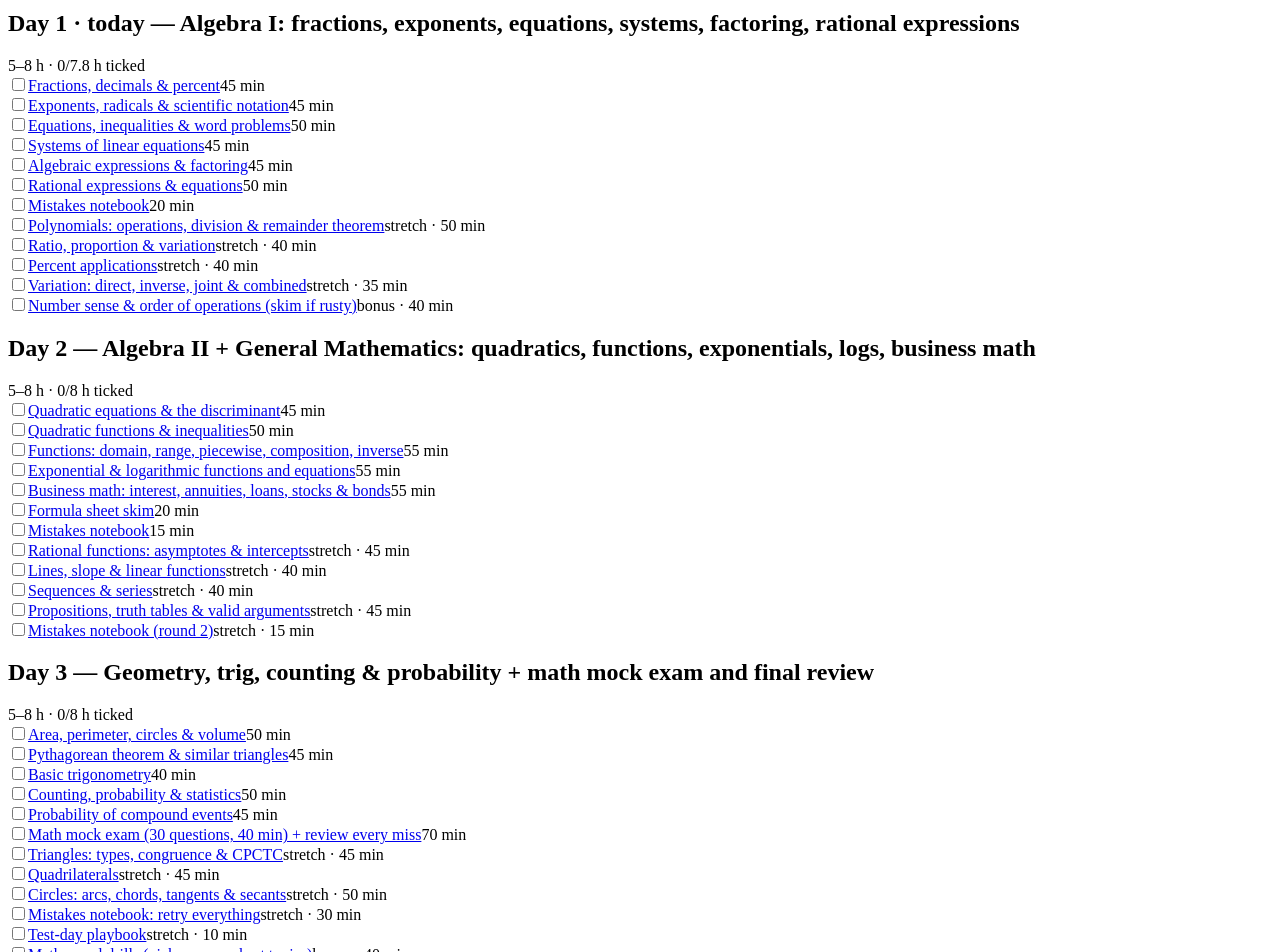
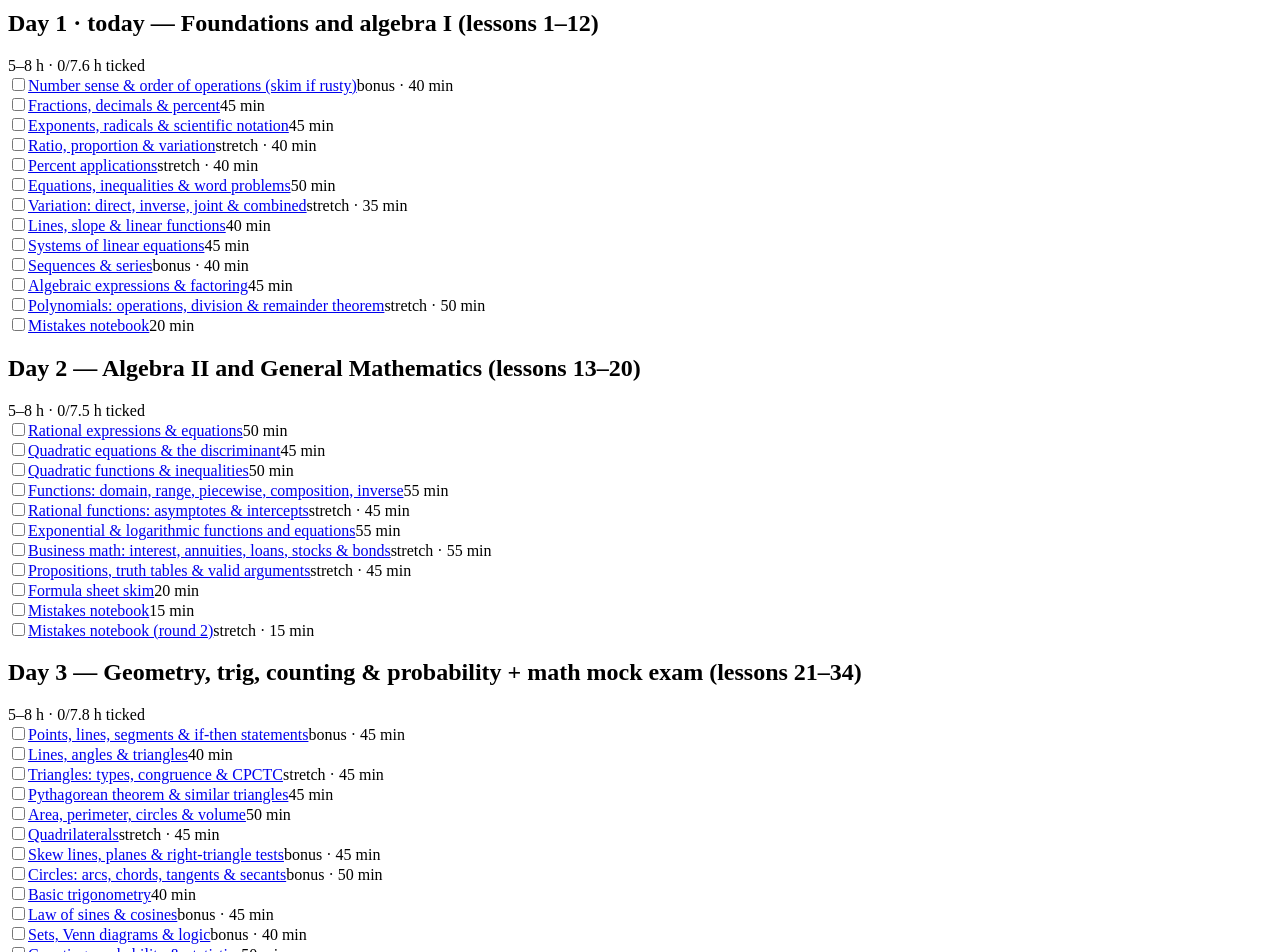
Before and after one commit to mannix-dean-marasigan/reviewer, a React (Vite) app: page /#/ in a window 1280 px wide. Shown: the part 300-1252 px from the top of the page. Built offline with nearby package versions, Linux system fonts and the light colour scheme; the HTML template or start-up script is replaced by a standard one.

Commit message:
Order math lessons by prerequisites (numbered 1-34) and rebuild the 3-day plan to follow that order
Co-Authored-By: Claude Sonnet 5.5 <noreply@anthropic.com>

```diff
--- a/src/content/extras.ts
+++ b/src/content/extras.ts
@@ -10,54 +10,56 @@ export const SUBJECTS: { id: Subject; label: string }[] = [
 
 // 3 days, 5 to 8 hours a day. MATH ONLY. Items marked optional are extra if you have time; the rest fits the hours.
 // tier: none = core (do these even on a 5-hour day), 'stretch' = add these to reach 8 hours, 'bonus' = only if you still have time.
+// tier: none = core (do these even on a 5-hour day), 'stretch' = add these to reach 8 hours, 'bonus' = only if you still have time.
+// Lessons inside each day (and across days) follow the learning order in content/index.ts: each lesson builds on the ones before it.
 export const PLAN: PlanDay[] = [
-  { day: 1, minHours: 5, hours: 8, theme: 'Algebra I: fractions, exponents, equations, systems, factoring, rational expressions', items: [
+  { day: 1, minHours: 5, hours: 8, theme: 'Foundations and algebra I (lessons 1–12)', items: [
+    { label: 'Number sense & order of operations (skim if rusty)', minutes: 40, lesson: 'm-number-sense', tier: 'bonus' },
     { label: 'Fractions, decimals & percent', minutes: 45, lesson: 'm-fractions' },
     { label: 'Exponents, radicals & scientific notation', minutes: 45, lesson: 'm-exponents' },
-    { label: 'Equations, inequalities & word problems', minutes: 50, lesson: 'm-equations' },
-    { label: 'Systems of linear equations', minutes: 45, lesson: 'm-systems' },
-    { label: 'Algebraic expressions & factoring', minutes: 45, lesson: 'm-factoring' },
-    { label: 'Rational expressions & equations', minutes: 50, lesson: 'm-rational' },
-    { label: 'Mistakes notebook', minutes: 20, route: '/mistakes' },
-    { label: 'Polynomials: operations, division & remainder theorem', minutes: 50, lesson: 'm-polynomials', tier: 'stretch' },
     { label: 'Ratio, proportion & variation', minutes: 40, lesson: 'm-ratio', tier: 'stretch' },
     { label: 'Percent applications', minutes: 40, lesson: 'm-percent', tier: 'stretch' },
+    { label: 'Equations, inequalities & word problems', minutes: 50, lesson: 'm-equations' },
     { label: 'Variation: direct, inverse, joint & combined', minutes: 35, lesson: 'm-variation', tier: 'stretch' },
-    { label: 'Number sense & order of operations (skim if rusty)', minutes: 40, lesson: 'm-number-sense', tier: 'bonus' },
+    { label: 'Lines, slope & linear functions', minutes: 40, lesson: 'm-lines' },
+    { label: 'Systems of linear equations', minutes: 45, lesson: 'm-systems' },
+    { label: 'Sequences & series', minutes: 40, lesson: 'm-sequences', tier: 'bonus' },
+    { label: 'Algebraic expressions & factoring', minutes: 45, lesson: 'm-factoring' },
+    { label: 'Polynomials: operations, division & remainder theorem', minutes: 50, lesson: 'm-polynomials', tier: 'stretch' },
+    { label: 'Mistakes notebook', minutes: 20, route: '/mistakes' },
   ] },
-  { day: 2, minHours: 5, hours: 8, theme: 'Algebra II + General Mathematics: quadratics, functions, exponentials, logs, business math', items: [
+  { day: 2, minHours: 5, hours: 8, theme: 'Algebra II and General Mathematics (lessons 13–20)', items: [
+    { label: 'Rational expressions & equations', minutes: 50, lesson: 'm-rational' },
     { label: 'Quadratic equations & the discriminant', minutes: 45, lesson: 'm-quadratics' },
     { label: 'Quadratic functions & inequalities', minutes: 50, lesson: 'm-quad-fn' },
     { label: 'Functions: domain, range, piecewise, composition, inverse', minutes: 55, lesson: 'm-functions' },
+    { label: 'Rational functions: asymptotes & intercepts', minutes: 45, lesson: 'm-rational-fn', tier: 'stretch' },
     { label: 'Exponential & logarithmic functions and equations', minutes: 55, lesson: 'm-exp-log' },
-    { label: 'Business math: interest, annuities, loans, stocks & bonds', minutes: 55, lesson: 'm-finance' },
+    { label: 'Business math: interest, annuities, loans, stocks & bonds', minutes: 55, lesson: 'm-finance', tier: 'stretch' },
+    { label: 'Propositions, truth tables & valid arguments', minutes: 45, lesson: 'm-logic', tier: 'stretch' },
     { label: 'Formula sheet skim', minutes: 20, route: '/cheatsheet' },
     { label: 'Mistakes notebook', minutes: 15, route: '/mistakes' },
-    { label: 'Rational functions: asymptotes & intercepts', minutes: 45, lesson: 'm-rational-fn', tier: 'stretch' },
-    { label: 'Lines, slope & linear functions', minutes: 40, lesson: 'm-lines', tier: 'stretch' },
-    { label: 'Sequences & series', minutes: 40, lesson: 'm-sequences', tier: 'stretch' },
-    { label: 'Propositions, truth tables & valid arguments', minutes: 45, lesson: 'm-logic', tier: 'stretch' },
     { label: 'Mistakes notebook (round 2)', minutes: 15, route: '/mistakes', tier: 'stretch' },
   ] },
-  { day: 3, minHours: 5, hours: 8, theme: 'Geometry, trig, counting & probability + math mock exam and final review', items: [
+  { day: 3, minHours: 5, hours: 8, theme: 'Geometry, trig, counting & probability + math mock exam (lessons 21–34)', items: [
+    { label: 'Points, lines, segments & if-then statements', minutes: 45, lesson: 'g-basics', tier: 'bonus' },
+    { label: 'Lines, angles & triangles', minutes: 40, lesson: 'm-angles' },
+    { label: 'Triangles: types, congruence & CPCTC', minutes: 45, lesson: 'g-congruence', tier: 'stretch' },
+    { label: 'Pythagorean theorem & similar triangles', minutes: 45, lesson: 'm-similar' },
     { label: 'Area, perimeter, circles & volume', minutes: 50, lesson: 'm-shapes' },
-    { label: 'Pythagorean theorem & similar triangles', minutes: 45, lesson: 'm-similar' },
+    { label: 'Quadrilaterals', minutes: 45, lesson: 'g-quads', tier: 'stretch' },
+    { label: 'Skew lines, planes & right-triangle tests', minutes: 45, lesson: 'g-lines-planes', tier: 'bonus' },
+    { label: 'Circles: arcs, chords, tangents & secants', minutes: 50, lesson: 'g-circles', tier: 'bonus' },
     { label: 'Basic trigonometry', minutes: 40, lesson: 'm-trig' },
+    { label: 'Law of sines & cosines', minutes: 45, lesson: 'm-trig2', tier: 'bonus' },
+    { label: 'Sets, Venn diagrams & logic', minutes: 40, lesson: 'm-sets', tier: 'bonus' },
     { label: 'Counting, probability & statistics', minutes: 50, lesson: 'm-counting' },
-    { label: 'Probability of compound events', minutes: 45, lesson: 'm-probability' },
+    { label: 'Probability of compound events', minutes: 45, lesson: 'm-probability', tier: 'stretch' },
+    { label: 'Statistics: quartiles, variance & standard deviation', minutes: 45, lesson: 'm-stats', tier: 'bonus' },
     { label: 'Math mock exam (30 questions, 40 min) + review every miss', minutes: 70, route: '/mock' },
-    { label: 'Triangles: types, congruence & CPCTC', minutes: 45, lesson: 'g-congruence', tier: 'stretch' },
-    { label: 'Quadrilaterals', minutes: 45, lesson: 'g-quads', tier: 'stretch' },
-    { label: 'Circles: arcs, chords, tangents & secants', minutes: 50, lesson: 'g-circles', tier: 'stretch' },
     { label: 'Mistakes notebook: retry everything', minutes: 30, route: '/mistakes', tier: 'stretch' },
     { label: 'Test-day playbook', minutes: 10, route: '/cheatsheet', tier: 'stretch' },
     { label: 'Math speed drills (pick your weakest topics)', minutes: 40, route: '/drills', tier: 'bonus' },
-    { label: 'Lines, angles & triangles', minutes: 40, lesson: 'm-angles', tier: 'bonus' },
-    { label: 'Points, lines, segments & if-then statements', minutes: 45, lesson: 'g-basics', tier: 'bonus' },
-    { label: 'Skew lines, planes & right-triangle tests', minutes: 45, lesson: 'g-lines-planes', tier: 'bonus' },
-    { label: 'Law of sines & cosines', minutes: 45, lesson: 'm-trig2', tier: 'bonus' },
-    { label: 'Statistics: quartiles, variance & standard deviation', minutes: 45, lesson: 'm-stats', tier: 'bonus' },
-    { label: 'Sets, Venn diagrams & logic', minutes: 40, lesson: 'm-sets', tier: 'bonus' },
   ] },
 ]
 
--- a/src/content/index.ts
+++ b/src/content/index.ts
@@ -16,6 +16,17 @@ import { READING } from './reading'
 
 export * from './extras'
 
+// Learning order of the math lessons: each lesson builds on the ones before it.
+export const MATH_ORDER = [
+  'm-number-sense', 'm-fractions', 'm-exponents', 'm-ratio', 'm-percent', 'm-equations', 'm-variation', 'm-lines', 'm-systems', 'm-sequences',
+  'm-factoring', 'm-polynomials', 'm-rational', 'm-quadratics', 'm-quad-fn', 'm-functions', 'm-rational-fn', 'm-exp-log', 'm-finance', 'm-logic',
+  'g-basics', 'm-angles', 'g-congruence', 'm-similar', 'm-shapes', 'g-quads', 'g-lines-planes', 'g-circles', 'm-trig', 'm-trig2',
+  'm-sets', 'm-counting', 'm-probability', 'm-stats',
+]
+/** 1-based lesson number in the math learning order (0 if the lesson is not a math lesson). */
+export const lessonNumber = (id: string) => MATH_ORDER.indexOf(id) + 1
+
 const BASE: Lesson[] = [...MATH1, ...MATH2, ...MATH3, ...MATH4, ...MATH5, ...MATH6, ...MATH7, ...MATH8, ...ENGLISH, ...READING, ...MENTAL, ...ESSAY]
-export const LESSONS: Lesson[] = BASE.map(l => withSteps({ ...l, checks: CHECKS[l.id] }))
+const rank = (l: Lesson) => { const i = MATH_ORDER.indexOf(l.id); return i === -1 ? 1000 + BASE.indexOf(l) : i }
+export const LESSONS: Lesson[] = BASE.map(l => withSteps({ ...l, checks: CHECKS[l.id] })).sort((a, b) => rank(a) - rank(b))
 export const lessonById = (id: string) => LESSONS.find(l => l.id === id)
--- a/src/pages/Lessons.tsx
+++ b/src/pages/Lessons.tsx
@@ -1,6 +1,6 @@
 import { useEffect, useMemo, useState } from 'react'
 import { Link, useParams } from 'react-router-dom'
-import { LESSONS, SUBJECTS, lessonById } from '../content'
+import { LESSONS, SUBJECTS, lessonById, lessonNumber } from '../content'
 import { Blocks, VideoCard } from '../components/Blocks'
 import { Quiz } from '../components/Quiz'
 import { Rich } from '../components/Rich'
@@ -30,7 +30,7 @@ export function LessonList() {
           <Link key={l.id} to={`/lesson/${l.id}`} className="card lcard">
             <span className={`pill ${l.subject}`}>{SUBJECTS.find(s => s.id === l.subject)?.label}</span>
             {st.done[l.id] !== undefined && <span className="done">✓ {st.done[l.id]}%</span>}
-            <h3>{l.title}</h3>
+            <h3>{lessonNumber(l.id) ? `${lessonNumber(l.id)}. ` : ''}{l.title}</h3>
             <p className="muted">{l.blurb}</p>
             <span className="muted">~{l.minutes} min · {lessonPool(l).length} questions</span>
           </Link>
@@ -163,7 +163,7 @@ export function LessonPage() {
     <>
       <p className="muted"><Link to="/lessons">← Lessons</Link></p>
       <span className={`pill ${lesson.subject}`}>{SUBJECTS.find(s => s.id === lesson.subject)?.label}</span>
-      <h1>{lesson.title}</h1>
+      <h1>{lessonNumber(lesson.id) ? `Lesson ${lessonNumber(lesson.id)}: ` : ''}{lesson.title}</h1>
       <p className="muted">{lesson.blurb} · ~{lesson.minutes} min</p>
       <div className="tabs">{tabs.map(([t, label]) => <button key={t} className={tab === t ? 'on' : ''} onClick={() => go(t)}>{label}</button>)}</div>
 
```
Also changed, not shown: 1 other file (tests, documents, lock files or other folders).
